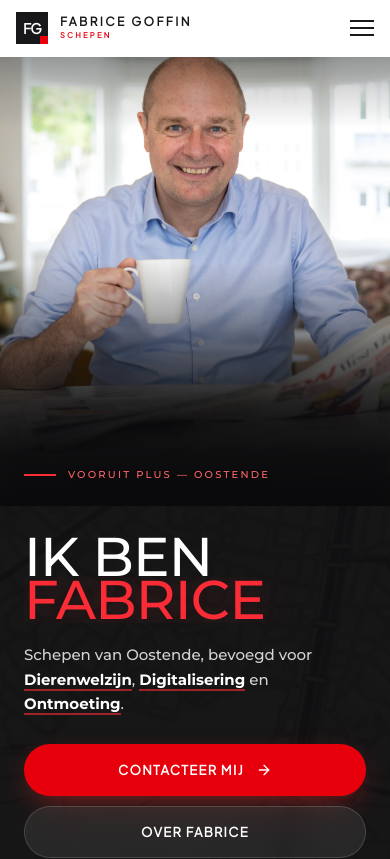
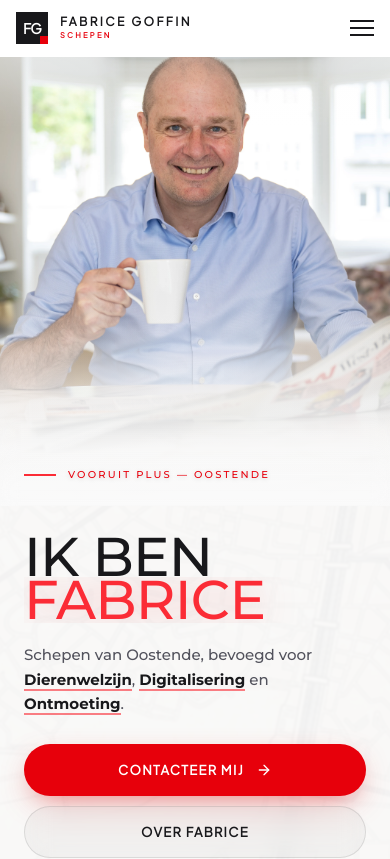
Before and after one commit to kevinb42O/FabriceGoffin, a React (Vite) app: page / in a window 390 px wide. Shown: the top 859 px of the page. Built offline with nearby package versions, Linux system fonts and the light colour scheme.

Commit message:
Update mobile hero to light theme

```diff
--- a/src/components/HomeHeroMobile.tsx
+++ b/src/components/HomeHeroMobile.tsx
@@ -28,7 +28,7 @@ export function HomeHeroMobile() {
   return (
     <section
       ref={ref}
-      className="relative w-full bg-zinc-950 text-white overflow-hidden lg:hidden flex flex-col min-h-dvh"
+      className="relative w-full bg-zinc-50 text-zinc-900 overflow-hidden lg:hidden flex flex-col min-h-dvh"
     >
       {/* Kaart van Oostende — geanimeerde achtergrond (ken-burns / drift), identiek aan footer */}
       <motion.div
@@ -80,7 +80,7 @@ export function HomeHeroMobile() {
           className="absolute inset-x-0 top-0 h-32 pointer-events-none"
           style={{
             background:
-              'linear-gradient(to bottom, rgba(9, 9, 11, 0.58) 0%, rgba(9, 9, 11, 0.34) 42%, rgba(9, 9, 11, 0.14) 72%, rgba(9, 9, 11, 0) 100%)',
+              'linear-gradient(to bottom, rgba(250, 250, 250, 0.58) 0%, rgba(250, 250, 250, 0.34) 42%, rgba(250, 250, 250, 0.14) 72%, rgba(250, 250, 250, 0) 100%)',
           }}
         />
 
@@ -89,21 +89,21 @@ export function HomeHeroMobile() {
           className="absolute inset-x-0 bottom-0 h-[48%] pointer-events-none"
           style={{
             background:
-              'linear-gradient(to top, rgba(9, 9, 11, 0.99) 0%, rgba(9, 9, 11, 0.95) 22%, rgba(9, 9, 11, 0.82) 42%, rgba(9, 9, 11, 0.56) 62%, rgba(9, 9, 11, 0.24) 80%, rgba(9, 9, 11, 0) 100%)',
+              'linear-gradient(to top, rgba(250, 250, 250, 0.99) 0%, rgba(250, 250, 250, 0.95) 22%, rgba(250, 250, 250, 0.82) 42%, rgba(250, 250, 250, 0.56) 62%, rgba(250, 250, 250, 0.24) 80%, rgba(250, 250, 250, 0) 100%)',
           }}
         />
         <div
           className="absolute inset-x-0 bottom-0 h-[52%] pointer-events-none"
           style={{
             background:
-              'radial-gradient(120% 85% at 50% 100%, rgba(9, 9, 11, 0.34) 0%, rgba(9, 9, 11, 0.18) 45%, rgba(9, 9, 11, 0.06) 68%, rgba(9, 9, 11, 0) 100%)',
+              'radial-gradient(120% 85% at 50% 100%, rgba(250, 250, 250, 0.34) 0%, rgba(250, 250, 250, 0.18) 45%, rgba(250, 250, 250, 0.06) 68%, rgba(250, 250, 250, 0) 100%)',
           }}
         />
         <div
           className="absolute inset-x-0 bottom-0 h-24 pointer-events-none blur-[8px]"
           style={{
             background:
-              'linear-gradient(to top, rgba(9, 9, 11, 0.58) 0%, rgba(9, 9, 11, 0) 100%)',
+              'linear-gradient(to top, rgba(250, 250, 250, 0.58) 0%, rgba(250, 250, 250, 0) 100%)',
           }}
         />
 
@@ -115,7 +115,7 @@ export function HomeHeroMobile() {
           className="absolute left-6 right-6 bottom-6 flex items-center gap-3"
         >
           <div className="w-8 h-[2px] bg-red-500" />
-          <span className="text-red-400 font-medium uppercase tracking-[0.22em] text-[10px] drop-shadow-md font-heading">
+          <span className="text-red-600 font-medium uppercase tracking-[0.22em] text-[10px] drop-shadow-sm font-heading">
             Vooruit Plus — Oostende
           </span>
         </motion.div>
@@ -133,7 +133,7 @@ export function HomeHeroMobile() {
               initial={{ y: '110%' }}
               animate={{ y: 0 }}
               transition={{ delay: 0.2, duration: 0.9, ease: [0.16, 1, 0.3, 1] }}
-              className="block text-white text-[clamp(48px,14vw,80px)]"
+              className="block text-zinc-900 text-[clamp(48px,14vw,80px)]"
             >
               IK BEN
             </motion.span>
@@ -155,18 +155,18 @@ export function HomeHeroMobile() {
           initial={{ opacity: 0, y: 14 }}
           animate={{ opacity: 1, y: 0 }}
           transition={{ delay: 0.7, duration: 0.7 }}
-          className="text-zinc-300 text-[15px] leading-relaxed font-medium max-w-md font-heading"
+          className="text-zinc-600 text-[15px] leading-relaxed font-medium max-w-md font-heading"
         >
           Schepen van Oostende, bevoegd voor{' '}
-          <span className="text-white font-bold border-b-2 border-red-500/60">
+          <span className="text-zinc-900 font-bold border-b-2 border-red-500/60">
             Dierenwelzijn
           </span>
           ,{' '}
-          <span className="text-white font-bold border-b-2 border-red-500/60">
+          <span className="text-zinc-900 font-bold border-b-2 border-red-500/60">
             Digitalisering
           </span>{' '}
           en{' '}
-          <span className="text-white font-bold border-b-2 border-red-500/60">
+          <span className="text-zinc-900 font-bold border-b-2 border-red-500/60">
             Ontmoeting
           </span>
           .
@@ -188,7 +188,7 @@ export function HomeHeroMobile() {
           </Link>
           <Link
             to="/over"
-            className="w-full h-[52px] rounded-full bg-white/[0.08] backdrop-blur-md border border-white/15 text-white font-black uppercase tracking-widest text-[13px] flex items-center justify-center active:scale-[0.98] transition-transform"
+            className="w-full h-[52px] rounded-full bg-zinc-900/[0.03] backdrop-blur-md border border-zinc-900/10 text-zinc-900 font-black uppercase tracking-widest text-[13px] flex items-center justify-center active:scale-[0.98] transition-transform"
           >
             Over Fabrice
           </Link>
--- a/src/pages/Over.tsx
+++ b/src/pages/Over.tsx
@@ -19,7 +19,7 @@ export default function Over() {
               fetchPriority="high"
             />
             {/* Subtle gradient on the right side to ensure text readability, leaving the left clear */}
-            <div className="absolute inset-y-0 right-0 w-full lg:w-2/3 bg-gradient-to-l from-zinc-900/90 via-zinc-900/40 to-transparent"></div>
+            <div className="absolute inset-y-0 right-0 w-full lg:w-1/2 bg-gradient-to-l from-zinc-900/90 to-transparent"></div>
             {/* Bottom gradient to blend into the next section smoothly */}
             <div className="absolute bottom-0 left-0 w-full h-32 bg-gradient-to-t from-white to-transparent"></div>
           </div>
```
